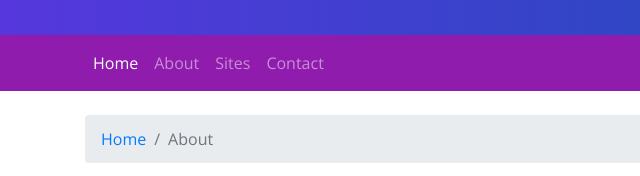
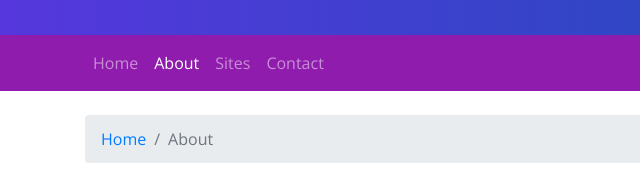
Before and after one commit to chrtravels/nucamp-bootstrap, a website: page aboutus.html in a window 1280 px wide. Shown: the part 151-327 px from the top of the page, 0-640 px from the left. Drawn offline with nearby package versions, Linux system fonts and the light colour scheme.

Commit message:
fix about active link

```diff
--- a/aboutus.html
+++ b/aboutus.html
@@ -37,8 +37,8 @@
         <div class="collapse navbar-collapse" id="nucampNavbar">
           <div class="container">
               <ul class="navbar-nav">
-                <li class="nav-item active"> <a class="nav-link" href="index.html">Home </a></li>
-                <li class="nav-item"> <a class="nav-link" href="#">About </a></li>
+                <li class="nav-item"> <a class="nav-link" href="index.html">Home </a></li>
+                <li class="nav-item active"> <a class="nav-link" href="#">About </a></li>
                 <li class="nav-item"><a class="nav-link" href="#">Sites</a></li>
                 <li class="nav-item"><a class="nav-link" href="#">Contact</a></li>
               </ul>
--- a/package.json
+++ b/package.json
@@ -15,6 +15,7 @@
   },
   "dependencies": {
     "bootstrap": "^4.5.0",
+    "font-awesome": "^4.7.0",
     "jquery": "^3.5.1",
     "popper.js": "^1.16.1"
   }
```
Also changed, not shown: 1 other file.
